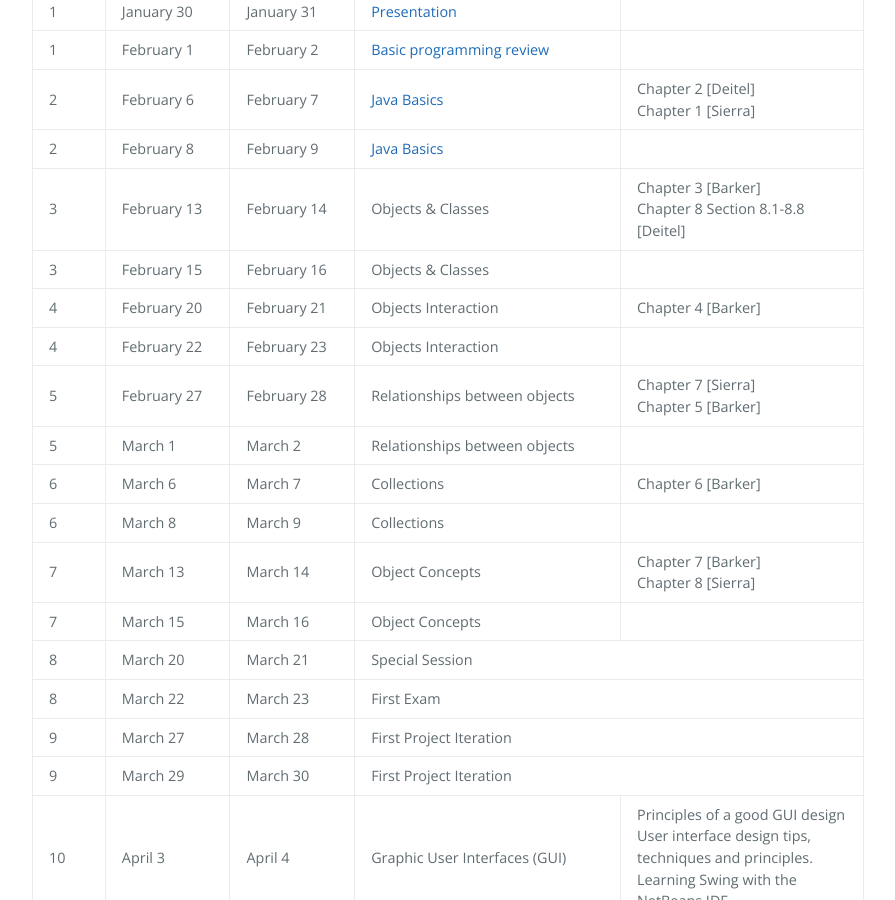
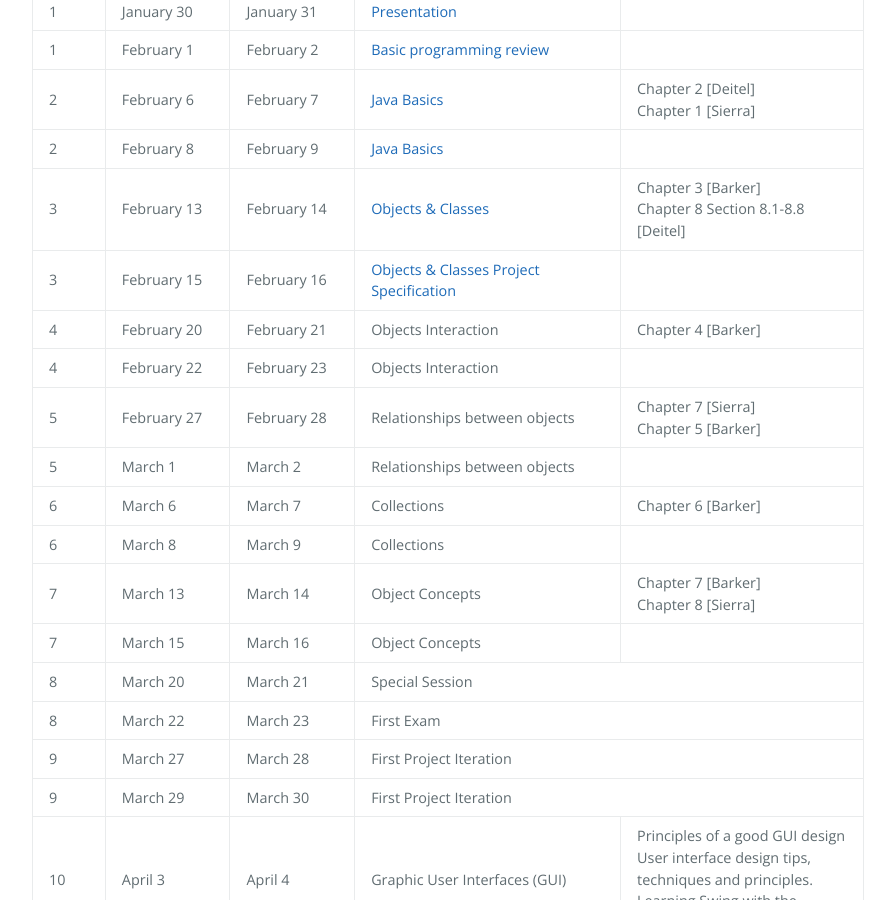
Before and after one commit to oopunal/oopunal.github.io, a Jekyll site: the page built from _posts/2017-01-7-syllabus.markdown, in a window 1280 px wide and 900 px high, scrolled down 505 px. Shown: the whole window, without its empty margins (192-1087 px from the left). Built offline with Jekyll 4.4.1, drawn with Linux system fonts in a browser that asks for light colours.

Commit message:
Assignment 03 added, slides added, project specification added.

```diff
--- a/_posts/2017-01-7-assignments.markdown
+++ b/_posts/2017-01-7-assignments.markdown
@@ -13,7 +13,7 @@ Each week, students will have to resolve an assignment in order to apply and pra
 |:---:|:---:|:---:|:---:|:---:|
 |1|[Basic programming review](https://drive.google.com/file/d/0B6uYBzkBeRiaSWdrdk1ueHo0WlE/view?usp=sharing)|5/02/2017|12/02/2017|4|[OOP0X] Assignments 01|
 |2|[Java Basics](https://drive.google.com/file/d/0B6uYBzkBeRiaSmdkbngxdUp0dGM/view?usp=sharing)|13/02/2017|19/02/2017|4|[OOP0X] Assignments 02|
-|3|Objects & Classes |||4|[OOP0X] Assignments 03|
+|3|[Objects & Classes](https://drive.google.com/file/d/0B6uYBzkBeRiaODNjajNrSVdXdkk/view?usp=sharing)|20/02/2017|26/02/2017|4|[OOP0X] Assignments 03|
 |4|Objects Interaction |||4|[OOP0X] Assignments 04|
 |5|Relationships between objects |||4|[OOP0X] Assignments 05|
 |6|Collections |||1|[OOP0X] Assignments 06|
--- a/_posts/2017-01-7-syllabus.markdown
+++ b/_posts/2017-01-7-syllabus.markdown
@@ -47,14 +47,17 @@ categories: main
 <td>3</td>
 <td>February 13</td>
 <td>February 14</td>
-<td>Objects &amp; Classes</td>
+<td><a target="_blank" href="https://drive.google.com/file/d/0B6uYBzkBeRiaZTA0VzA5WHNYVGM/view?usp=sharing">Objects &amp; Classes</a></td>
 <td>Chapter 3 [Barker]<br>Chapter 8 Section 8.1-8.8 [Deitel]</td>
 </tr>
 <tr>
 <td>3</td>
 <td>February 15</td>
 <td>February 16</td>
-<td>Objects &amp; Classes</td>
+<td>
+<a target="_blank" href="https://drive.google.com/file/d/0B6uYBzkBeRiaQWNYSGdqRDlzdUE/view?usp=sharing">Objects &amp; Classes</a>
+<a target="_blank" href="https://drive.google.com/file/d/0B6uYBzkBeRiaWWJrNkxKNU1nZVU/view?usp=sharing">Project Specification</a>
+</td>
 <td></td>
 </tr>
 <tr>
```
